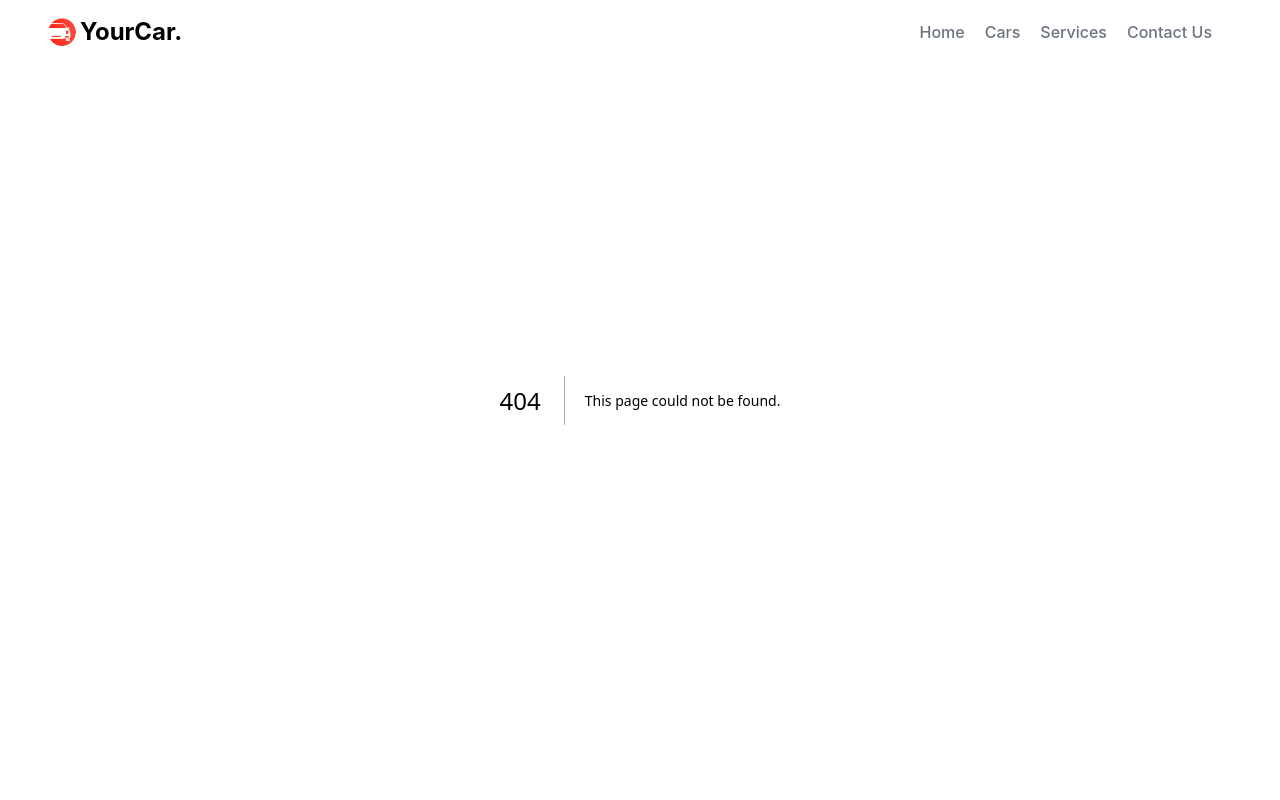
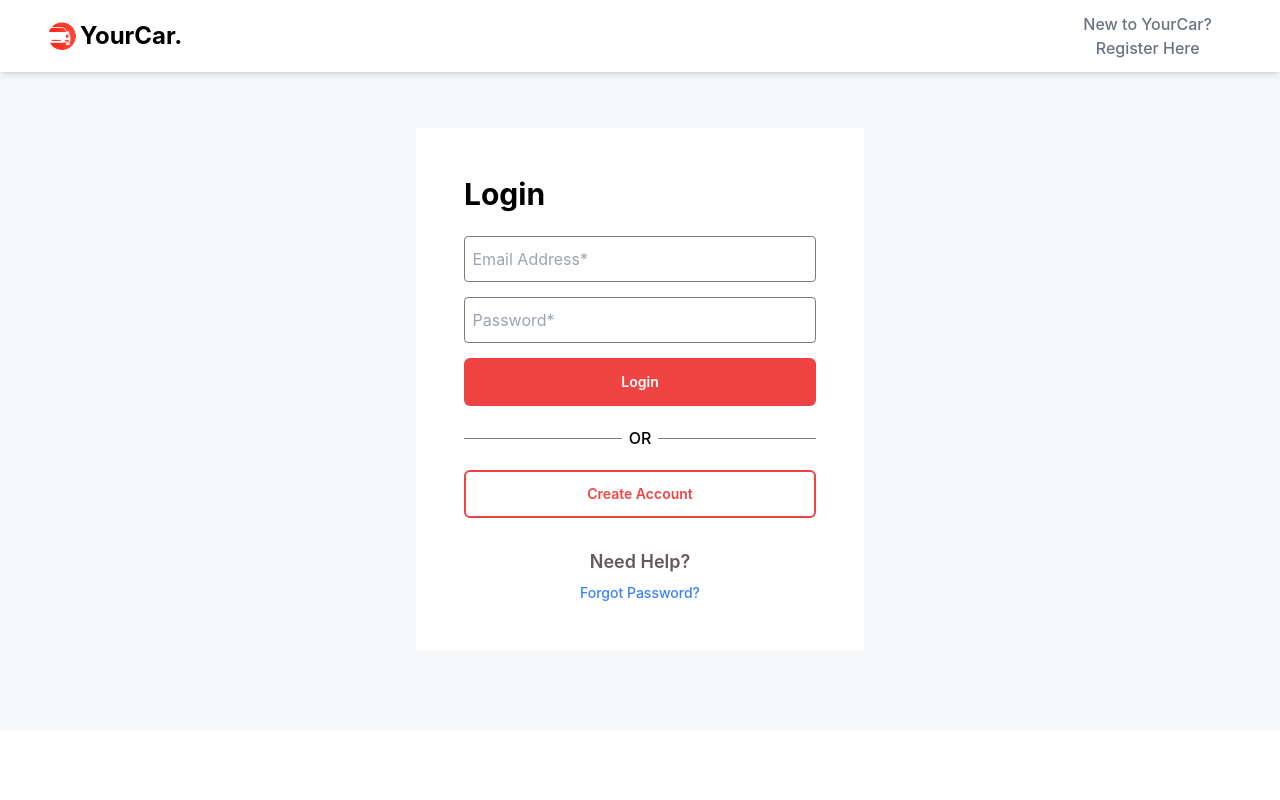
Before and after one commit to rohitsaroha125/Rental-App, a Next.js app in the folder Next-React-Frontend/: page /login in a window 1280 px wide. Before the commit this address had no page. Shown: the top 800 px of the page. Built offline with nearby package versions, Linux system fonts and the light colour scheme.

Commit message:
adding login functionality

```diff
--- /dev/null
+++ b/Next-React-Frontend/components/LoginCard/LoginCard.tsx
@@ -0,0 +1,142 @@
+import tw from "tailwind-styled-components";
+import styled from "styled-components";
+import Input from "../UI/Input";
+import Button from "../UI/Button";
+import Link from "next/link";
+import { useFormik } from "formik";
+import * as Yup from "yup";
+
+const ContainerStyle = styled.div`
+  width: 35%;
+`;
+
+const Container = tw(ContainerStyle)`
+    bg-white
+    p-12
+    w-2/5
+`;
+
+const Heading = tw.h4`
+    text-3xl
+    font-bold
+    mb-6
+`;
+
+const Separator = styled.p`
+  width: 100%;
+  font-weight: 500;
+  margin-top: 20px;
+  margin-bottom: 20px;
+  text-align: center;
+  position: relative;
+
+  &:before {
+    position: absolute;
+    content: "";
+    height: 1px;
+    background: #807879;
+    width: 45%;
+    top: 12px;
+    left: 0px;
+  }
+
+  &:after {
+    position: absolute;
+    content: "";
+    height: 1px;
+    background: #807879;
+    width: 45%;
+    top: 12px;
+    right: 0px;
+  }
+`;
+
+const HelpLabel = styled.p`
+  color: #645a5b;
+  margin-top: 30px;
+  font-size: 18px;
+  font-weight: 600;
+  text-align: center;
+`;
+
+const ForgotLabel = tw.p`
+  text-blue-500
+  font-medium
+  text-sm
+  text-center
+  mt-2
+`;
+
+const ErrorStyle = styled.p`
+  margin-top: -7.5px;
+`;
+
+const ErrorLabel = tw(ErrorStyle)`
+  text-sm
+  text-red-500
+  font-medium
+  mb-3
+`;
+
+const LoginCard = () => {
+  const formik = useFormik({
+    initialValues: {
+      email: "",
+      password: "",
+    },
+    validationSchema: Yup.object({
+      email: Yup.string()
+        .email("Invalid email address")
+        .required("Email is Required"),
+      password: Yup.string().required("Password is Required"),
+    }),
+    onSubmit: (values) => {
+      alert(JSON.stringify(values, null, 2));
+    },
+  });
+
+  return (
+    <Container>
+      <Heading>Login</Heading>
+      <form onSubmit={formik.handleSubmit}>
+        <Input
+          input={{
+            id: "email",
+            name: "email",
+            placeholder: "Email Address*",
+            type: "email",
+          }}
+          handleChange={formik.handleChange}
+          handleBlur={formik.handleBlur}
+          handleValue={formik.values.email}
+        />
+        {formik.touched.email && formik.errors.email ? (
+          <ErrorLabel>{formik.errors.email}</ErrorLabel>
+        ) : null}
+        <Input
+          input={{
+            id: "password",
+            name: "password",
+            placeholder: "Password*",
+            type: "password",
+          }}
+          handleChange={formik.handleChange}
+          handleBlur={formik.handleBlur}
+          handleValue={formik.values.password}
+        />
+        {formik.touched.email && formik.errors.email ? (
+          <ErrorLabel>{formik.errors.password}</ErrorLabel>
+        ) : null}
+        <Button theme="Filled" label="Login" wtFull={true} />
+        <Separator>OR</Separator>
+        <Button label="Create Account" wtFull={true} />
+        <HelpLabel>Need Help?</HelpLabel>
+        <Link href="/forgot-password">
+          <ForgotLabel>Forgot Password?</ForgotLabel>
+        </Link>
+      </form>
+    </Container>
+  );
+};
+
+export default LoginCard;
--- a/Next-React-Frontend/components/Navbar/Logo.tsx
+++ b/Next-React-Frontend/components/Navbar/Logo.tsx
@@ -1,5 +1,6 @@
 import CarLogoImg from "../../public/assets/images/car-logo.png";
 import Image from "next/image";
+import { memo } from "react";
 
 const Logo = () => {
   return (
@@ -12,4 +13,4 @@ const Logo = () => {
   );
 };
 
-export default Logo;
+export default memo(Logo);
--- a/Next-React-Frontend/components/Navbar/NavItems.tsx
+++ b/Next-React-Frontend/components/Navbar/NavItems.tsx
@@ -1,4 +1,8 @@
+import React, { memo } from "react";
 import tw from "tailwind-styled-components";
+import Button from "../UI/Button";
+import { useRouter } from "next/router";
+import Link from "next/link";
 
 const NavItem = tw.li`
   text-xs
@@ -12,17 +16,41 @@ const NavItem = tw.li`
   duration-300
   ease-in-out
   hover:text-black
+  flex
+  flex-col
+  items-center
+  justify-center
   `;
 
-const NavItems = () => {
+const NavItems: React.FC<{ auth: boolean }> = (props) => {
+  const router = useRouter();
+
+  const handleClick = (e: React.MouseEvent) => {
+    e.preventDefault();
+    router.push("/login");
+  };
+
+  if (props.auth) {
+    return (
+      <ul className="flex list-none">
+        <NavItem>
+          New to YourCar? <Link href="/register">Register Here</Link>
+        </NavItem>
+      </ul>
+    );
+  }
+
   return (
     <ul className="flex list-none">
       <NavItem>Home</NavItem>
       <NavItem>Cars</NavItem>
       <NavItem>Services</NavItem>
       <NavItem>Contact Us</NavItem>
+      <NavItem>
+        <Button theme="Filled" label="Login" handleClick={handleClick} />
+      </NavItem>
     </ul>
   );
 };
 
-export default NavItems;
+export default memo(NavItems);
--- a/Next-React-Frontend/components/Navbar/Navbar.tsx
+++ b/Next-React-Frontend/components/Navbar/Navbar.tsx
@@ -2,7 +2,7 @@ import { useEffect, useState } from "react";
 import Logo from "./Logo";
 import NavItems from "./NavItems";
 
-const Navbar = () => {
+const Navbar: React.FC<{ auth: boolean }> = (props) => {
   const [detectTop, setDetectTop] = useState(true);
 
   useEffect(() => {
@@ -23,11 +23,15 @@ const Navbar = () => {
     <div
       id="navBar"
       className={`w-full flex flex-row items-center lg:px-12 py-3 justify-between z-50 fixed ${
-        detectTop ? "bg-transparent" : "bg-white shadow-md"
+        props.auth
+          ? "bg-white shadow-md"
+          : detectTop
+          ? "bg-transparent"
+          : "bg-white shadow-md"
       }`}
     >
       <Logo />
-      <NavItems />
+      <NavItems auth={props.auth} />
     </div>
   );
 };
--- a/Next-React-Frontend/components/UI/Button.tsx
+++ b/Next-React-Frontend/components/UI/Button.tsx
@@ -6,6 +6,7 @@ type ButtonProps = {
   label: string;
   wtFull?: boolean;
   margin?: boolean;
+  handleClick?: (e: React.MouseEvent) => void;
 };
 
 const BaseButton = tw.button`
@@ -14,7 +15,7 @@ const BaseButton = tw.button`
     outline-none
     rounded-md
     text-white
-    text-xs
+    text-sm
     font-semibold
     border-transparent
     border-2
@@ -53,6 +54,7 @@ const Button: React.FC<ButtonProps> = (props) => {
             ? { margin: "0px" }
             : {}
         }
+        onClick={props.handleClick}
       >
         {props.label}
       </FilledButton>
@@ -61,6 +63,7 @@ const Button: React.FC<ButtonProps> = (props) => {
 
   return (
     <OutlinedButton
+      onClick={props.handleClick}
       style={
         props.wtFull
           ? { width: "100%", margin: "0px" }
--- /dev/null
+++ b/Next-React-Frontend/components/UI/Input.tsx
@@ -0,0 +1,33 @@
+import tw from "tailwind-styled-components";
+import styled from "styled-components";
+import { InputType } from "../../models/Input";
+
+const InputStyle = styled.input`
+  padding: 10px 7.5px;
+  border: 1px solid #807879;
+  color: #645a5b;
+  width: 100%;
+  margin-bottom: 15px;
+  border-radius: 4px;
+`;
+
+const Input: React.FC<{
+  input: InputType;
+  handleChange: any;
+  handleBlur: any;
+  handleValue: any;
+}> = (props) => {
+  return (
+    <InputStyle
+      id={props.input.id}
+      name={props.input.name}
+      placeholder={props.input.placeholder}
+      type={props.input.type}
+      onChange={props.handleChange}
+      onBlur={props.handleBlur}
+      value={props.handleValue}
+    />
+  );
+};
+
+export default Input;
--- /dev/null
+++ b/Next-React-Frontend/models/Input.tsx
@@ -0,0 +1,6 @@
+export type InputType = {
+  id: string;
+  name: string;
+  placeholder: string;
+  type: string;
+};
--- a/Next-React-Frontend/package.json
+++ b/Next-React-Frontend/package.json
@@ -16,8 +16,10 @@
     "@types/node": "18.11.13",
     "@types/react": "18.0.26",
     "@types/react-dom": "18.0.9",
+    "axios": "^1.2.1",
     "eslint": "8.29.0",
     "eslint-config-next": "13.0.6",
+    "formik": "^2.2.9",
     "framer-motion": "^7.7.2",
     "next": "13.0.6",
     "react": "18.2.0",
@@ -29,7 +31,8 @@
     "react-two-thumb-input-range": "^1.0.7",
     "styled-components": "^5.3.6",
     "tailwind-styled-components": "^2.2.0",
-    "typescript": "4.9.4"
+    "typescript": "4.9.4",
+    "yup": "^0.32.11"
   },
   "devDependencies": {
     "@types/styled-components": "^5.1.26",
--- a/Next-React-Frontend/pages/_app.tsx
+++ b/Next-React-Frontend/pages/_app.tsx
@@ -3,13 +3,18 @@ import type { AppProps } from "next/app";
 import Navbar from "../components/Navbar/Navbar";
 import Footer from "../components/Footer/Footer";
 import { Fragment } from "react";
+import { useRouter } from "next/router";
 
 export default function App({ Component, pageProps }: AppProps) {
+  const router = useRouter();
+
   return (
     <Fragment>
-      <Navbar />
+      <Navbar
+        auth={router.pathname === "/login" || router.pathname === "/register"}
+      />
       <Component {...pageProps} />
-      <Footer />
+      {router.pathname !== ("/login" || "/register") && <Footer />}
     </Fragment>
   );
 }
--- /dev/null
+++ b/Next-React-Frontend/pages/login.tsx
@@ -0,0 +1,27 @@
+import tw from "tailwind-styled-components";
+import styled from "styled-components";
+import LoginCard from "../components/LoginCard/LoginCard";
+
+const ContainerBg = styled.div`
+  background: #f7f8fa;
+`;
+
+const Container = tw(ContainerBg)`
+    w-full
+    h-full
+    pt-32
+    pb-20
+    flex
+    items-center
+    justify-center
+`;
+
+const Login = () => {
+  return (
+    <Container>
+      <LoginCard />
+    </Container>
+  );
+};
+
+export default Login;
--- /dev/null
+++ b/Next-React-Frontend/pages/register.tsx
@@ -0,0 +1,27 @@
+import tw from "tailwind-styled-components";
+import styled from "styled-components";
+import LoginCard from "../components/LoginCard/LoginCard";
+
+const ContainerBg = styled.div`
+  background: #f7f8fa;
+`;
+
+const Container = tw(ContainerBg)`
+    w-full
+    h-full
+    pt-40
+    pb-20
+    flex
+    items-center
+    justify-center
+`;
+
+const Register = () => {
+  return (
+    <Container>
+      <LoginCard />
+    </Container>
+  );
+};
+
+export default Register;
```
Also changed, not shown: Next-React-Frontend/hooks/use-http.tsx (added, +8 -0 lines), 1 other file (tests, documents, lock files or other folders).
